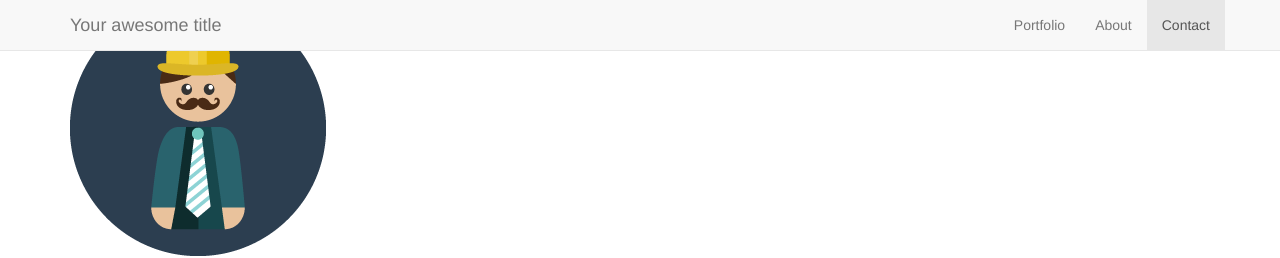
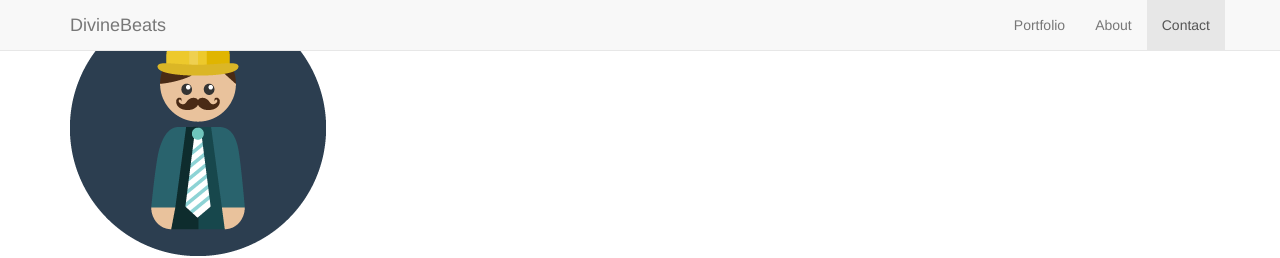
Before and after one commit to TheRoyalSeeker/RoyalSeeker.github.io, a Jekyll site: the page index.html, which Jekyll copies as it is, in a window 1280 px wide. Shown: the top 258 px of the page. Built offline with Jekyll 4.4.1, drawn with Linux system fonts in a browser that asks for light colours; nearby versions of some CDN libraries; library files that are not in the unit come from our copies.

Commit message:
Update index.html

```diff
--- a/index.html
+++ b/index.html
@@ -44,7 +44,7 @@
                     <span class="icon-bar"></span>
                     <span class="icon-bar"></span>
                 </button>
-                <a class="navbar-brand" href="#page-top">Your awesome title</a>
+                <a class="navbar-brand" href="#page-top">DivineBeats</a>
             </div>
 
             <!-- Collect the nav links, forms, and other content for toggling -->
```
